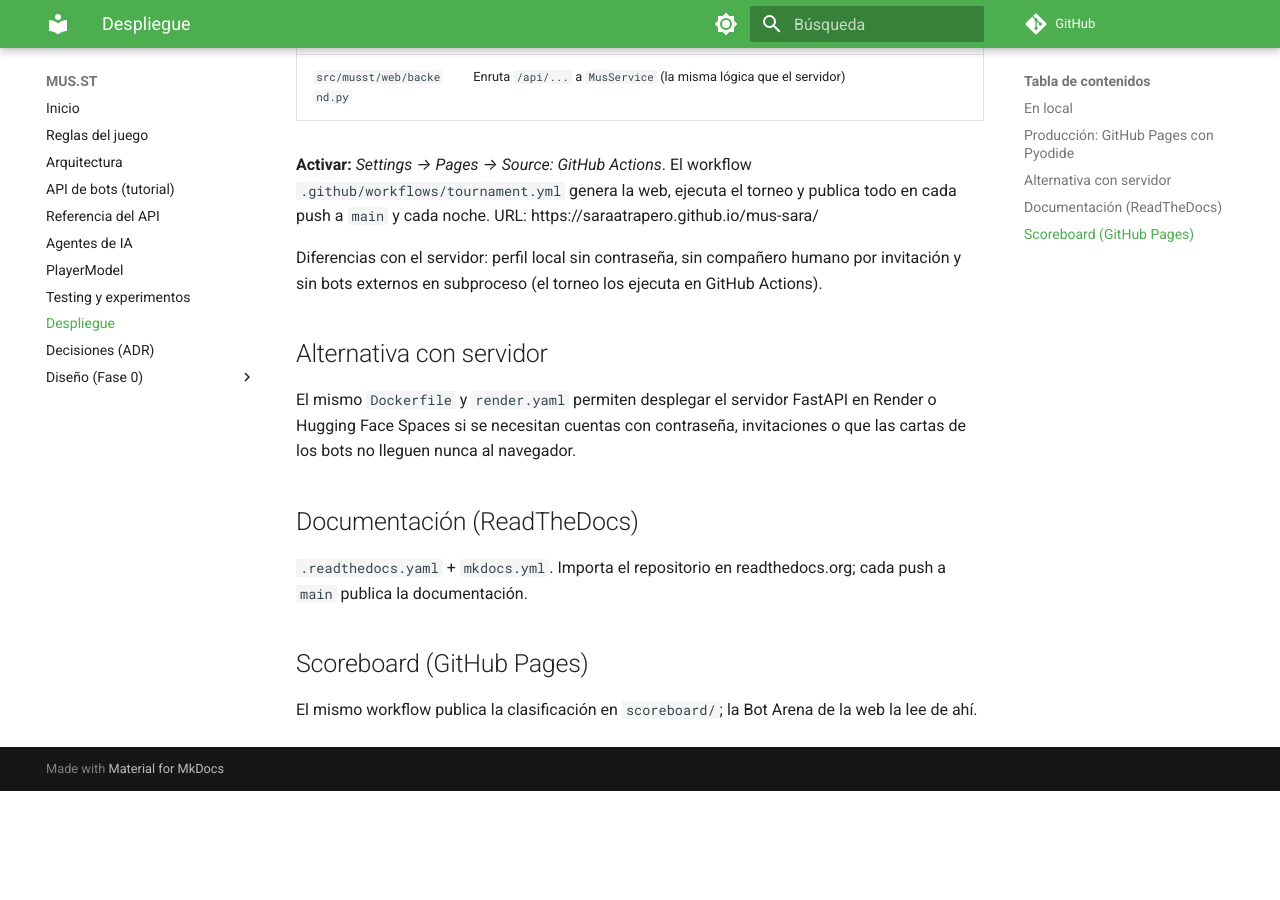
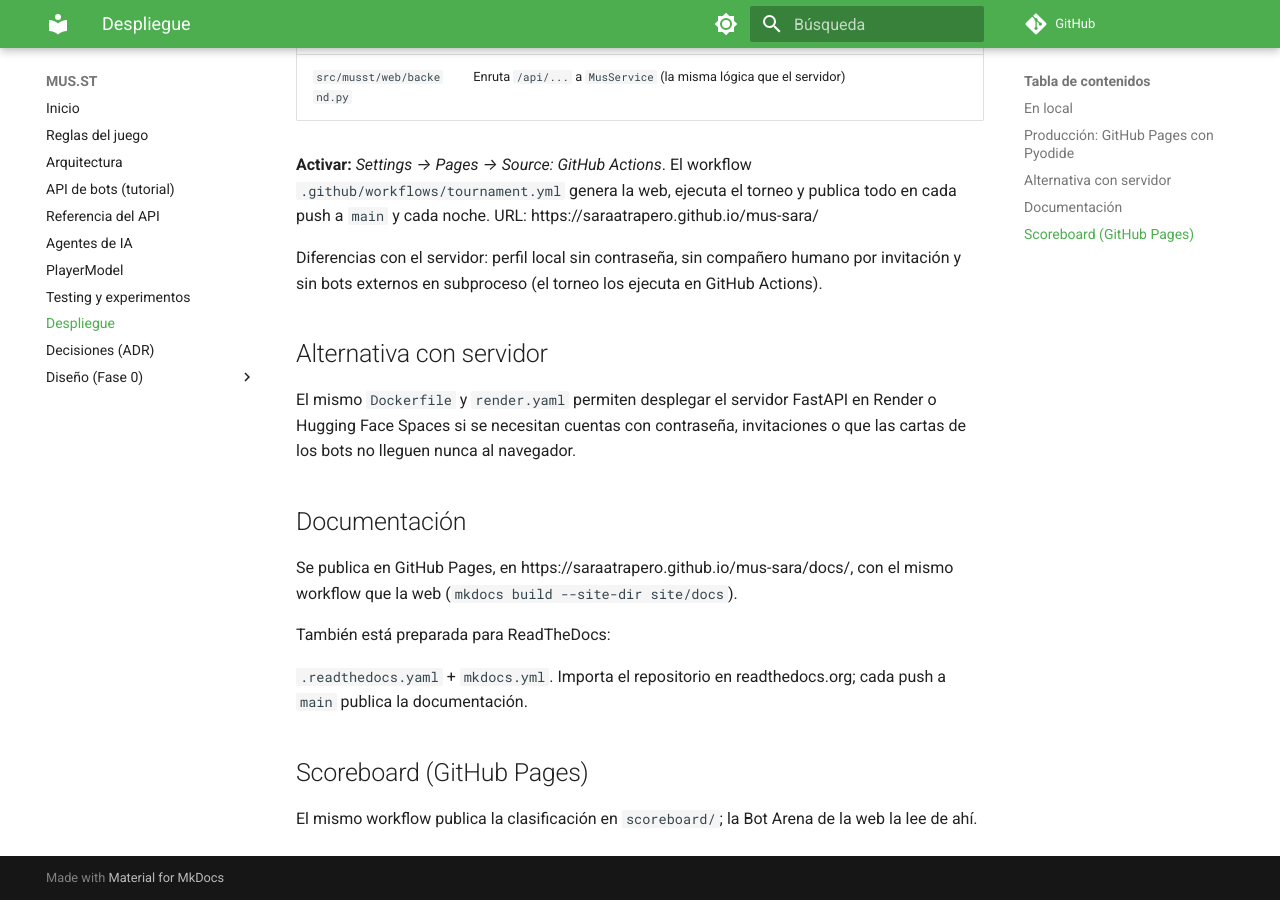
Before and after one commit to saraatrapero/mus-sara, an MkDocs documentation site: the page built from docs/deployment.md, in a window 1280 px wide and 900 px high, scrolled down 1022 px. Built offline with MkDocs 1.6.1 and Material for MkDocs 9.7.7, drawn with Linux system fonts in a browser that asks for light colours; comment, search, counter and statistics services are not loaded; before the commit the page ends 1813 px from its top, so only the background shows below that.

Commit message:
ci(pages): publicar la documentación en GitHub Pages (/docs/)
Co-Authored-By: Claude Opus 5.5 <noreply@anthropic.com>

```diff
--- a/docs/deployment.md
+++ b/docs/deployment.md
@@ -47,7 +47,12 @@ El mismo `Dockerfile` y `render.yaml` permiten desplegar el servidor FastAPI en
 Face Spaces si se necesitan cuentas con contraseña, invitaciones o que las cartas de los bots no
 lleguen nunca al navegador.
 
-## Documentación (ReadTheDocs)
+## Documentación
+
+Se publica en GitHub Pages, en https://saraatrapero.github.io/mus-sara/docs/, con el mismo
+workflow que la web (`mkdocs build --site-dir site/docs`).
+
+También está preparada para ReadTheDocs:
 
 `.readthedocs.yaml` + `mkdocs.yml`. Importa el repositorio en readthedocs.org; cada push a
 `main` publica la documentación.
```
Also changed, not shown: README.md (+1 -0 lines), 1 other file.
